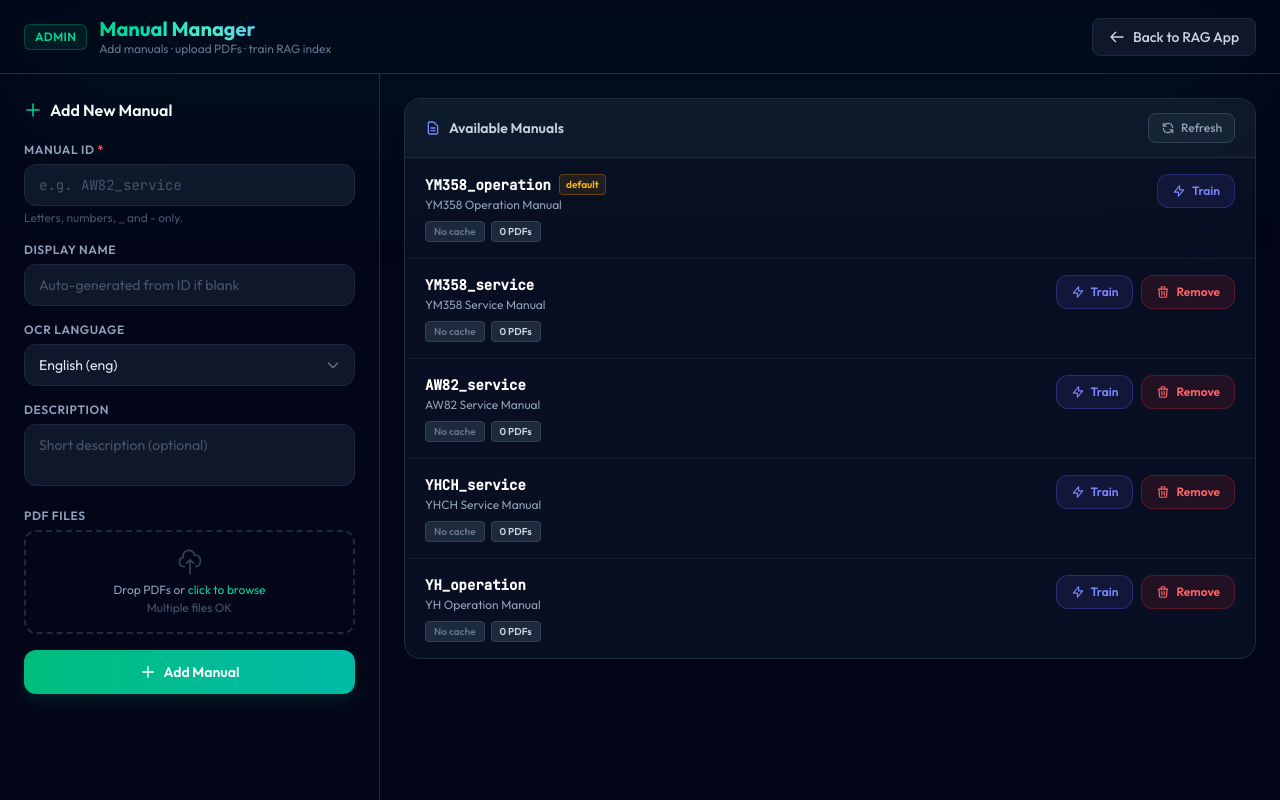
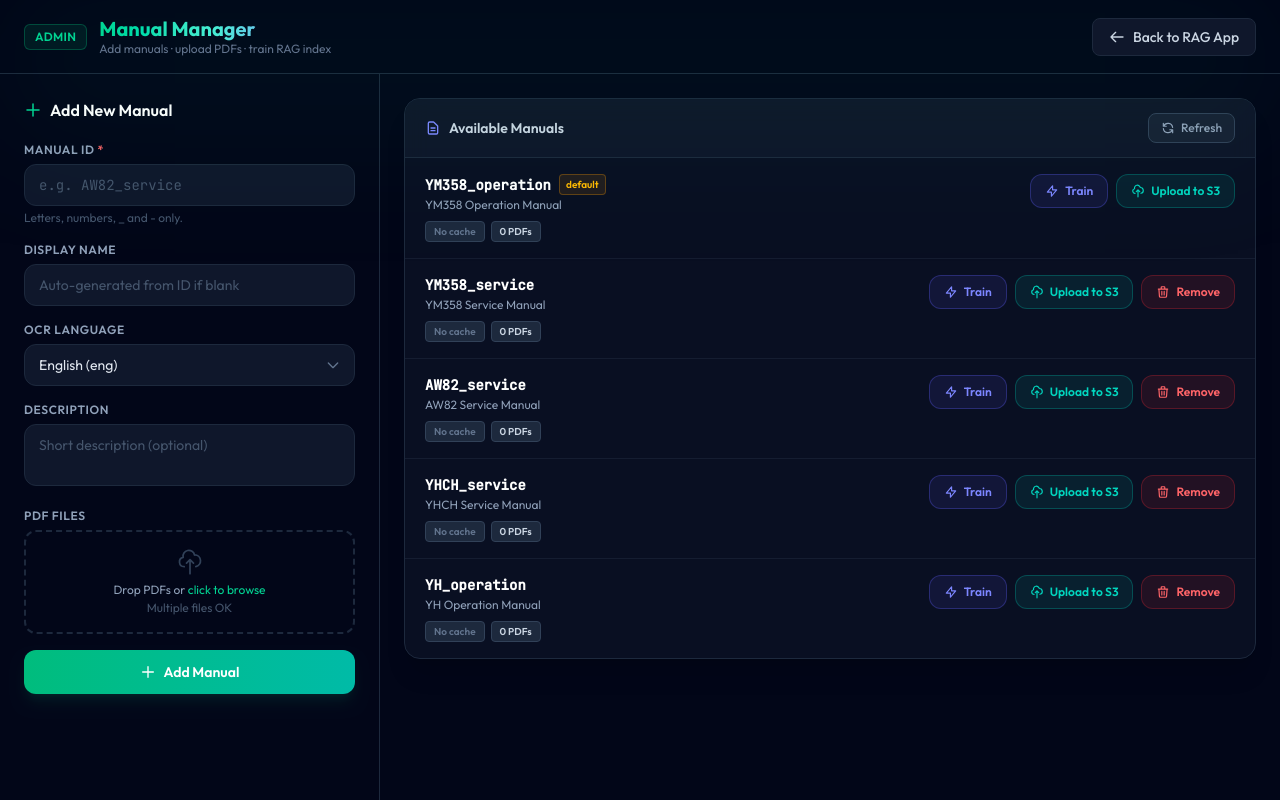
Before and after one commit to joinworkify/syspare-rag-py, a FastAPI app: page /manage in a window 1280 px wide. Run offline with FastAPI, Linux system fonts and the light colour scheme; parts of the project's set-up code (start-up, migrations or seed data) failed here and were passed over; some libraries are stand-ins or nearby versions.

Commit message:
add manual upload btn for s3

```diff
--- a/rag_server.py
+++ b/rag_server.py
@@ -1084,14 +1084,21 @@ def api_sync_to_s3(manual_id: Optional[str] = None):
             {"ok": False, "error": "S3 not configured. Set AWS_* and S3_BUCKET_NAME."},
             status_code=400,
         )
-    counts = _sync_to_s3(manual)
+    # Bypass DISABLE_S3_SYNC — this is an explicit user-triggered upload.
+    n_cache = upload_manual_cache_to_s3(
+        manual.manual_id, _resolve_manual_path(manual.cache_dir)
+    )
+    n_pdfs = upload_manual_pdfs_to_s3(
+        manual.manual_id, _resolve_manual_path(manual.pdf_folder)
+    )
+    upload_manual_registry_to_s3(str(_MANUALS_JSON_PATH))
     return JSONResponse(
         {
             "ok": True,
             "manual_id": manual.manual_id,
-            "message": f"Uploaded {counts['cache']} cache file(s), "
-            f"{counts['pdfs']} PDF(s) to S3 for {manual.manual_id}.",
-            "uploaded": counts,
+            "message": f"Uploaded {n_cache} cache file(s), "
+            f"{n_pdfs} PDF(s) to S3 for {manual.manual_id}.",
+            "uploaded": {"cache": n_cache, "pdfs": n_pdfs},
         }
     )
 
--- a/templates/manage.html
+++ b/templates/manage.html
@@ -389,6 +389,11 @@
                     '<svg class="w-3.5 h-3.5" fill="none" stroke="currentColor" viewBox="0 0 24 24"><path stroke-linecap="round" stroke-linejoin="round" stroke-width="2" d="M13 10V3L4 14h7v7l9-11h-7z"/></svg>' +
                     (isTraining ? 'Training...' : 'Train') +
                   '</button>' +
+                  '<button type="button" data-manual="' + m.manual_id + '"' +
+                    ' class="upload-s3-btn inline-flex items-center gap-1.5 px-3.5 py-2 rounded-xl text-xs font-semibold transition-all duration-200 bg-teal-500/10 text-teal-400 border border-teal-500/30 hover:bg-teal-500/20 hover:text-teal-300 cursor-pointer">' +
+                    '<svg class="w-3.5 h-3.5" fill="none" stroke="currentColor" viewBox="0 0 24 24"><path stroke-linecap="round" stroke-linejoin="round" stroke-width="2" d="M7 16a4 4 0 01-.88-7.903A5 5 0 1115.9 6L16 6a5 5 0 011 9.9M15 13l-3-3m0 0l-3 3m3-3v12"/></svg>' +
+                    'Upload to S3' +
+                  '</button>' +
                   (!m.is_default
                     ? '<button type="button" data-manual="' + m.manual_id + '"' +
                         ' class="remove-btn inline-flex items-center gap-1.5 px-3.5 py-2 rounded-xl text-xs font-semibold transition-all duration-200 bg-red-500/10 text-red-400 border border-red-500/25 hover:bg-red-500/20 hover:text-red-300 cursor-pointer">' +
@@ -405,6 +410,12 @@
               btn.addEventListener('click', function () {
                 if (btn.disabled) return;
                 startTraining(btn.dataset.manual);
+              });
+            });
+
+            document.querySelectorAll('.upload-s3-btn').forEach(function (btn) {
+              btn.addEventListener('click', function () {
+                uploadToS3(btn.dataset.manual, btn);
               });
             });
 
@@ -523,6 +534,28 @@
           .catch(function (err) { showToast('Training start failed: ' + err.message, 'error'); });
       }
 
+      // ── Upload cache to S3 ──
+      function uploadToS3(manualId, btn) {
+        var original = btn.innerHTML;
+        btn.disabled = true;
+        btn.innerHTML =
+          '<svg class="w-3.5 h-3.5 animate-spin" fill="none" viewBox="0 0 24 24">' +
+            '<circle class="opacity-25" cx="12" cy="12" r="10" stroke="currentColor" stroke-width="4"></circle>' +
+            '<path class="opacity-75" fill="currentColor" d="M4 12a8 8 0 018-8v8z"></path>' +
+          '</svg>Uploading...';
+        fetch('/api/sync-to-s3?manual_id=' + encodeURIComponent(manualId), { method: 'POST' })
+          .then(function (r) { return r.json(); })
+          .then(function (data) {
+            if (!data.ok) throw new Error(data.error || 'Upload failed');
+            showToast(data.message || 'Uploaded to S3!', 'success');
+          })
+          .catch(function (err) { showToast('S3 upload failed: ' + err.message, 'error'); })
+          .finally(function () {
+            btn.disabled = false;
+            btn.innerHTML = original;
+          });
+      }
+
       // ── Poll training ──
       function pollTraining() {
         if (!activeJobId) return;
```
